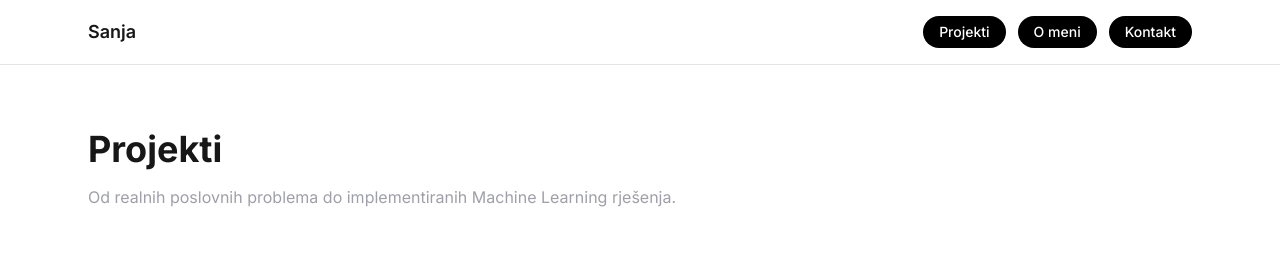
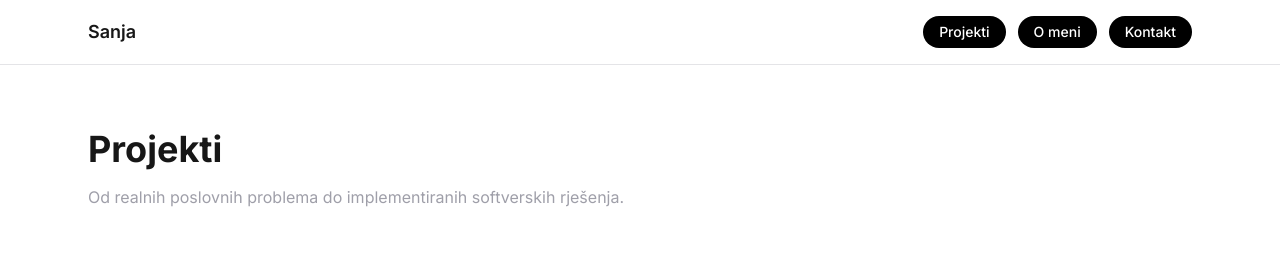
Before and after one commit to njanjahier/data-ml-portfolio, a Next.js app: page /projects in a window 1280 px wide. Shown: the top 256 px of the page. Built offline with nearby package versions, Linux system fonts and the light colour scheme.

Commit message:
Update page.tsx

```diff
--- a/app/projects/page.tsx
+++ b/app/projects/page.tsx
@@ -9,7 +9,7 @@ export default function ProjectsPage() {
           Projekti
         </h1>
         <p className="text-zinc-400 max-w-2xl">
-          Od realnih poslovnih problema do implementiranih Machine Learning rješenja.
+          Od realnih poslovnih problema do implementiranih softverskih rješenja.
         </p>
       </div>
 
```
